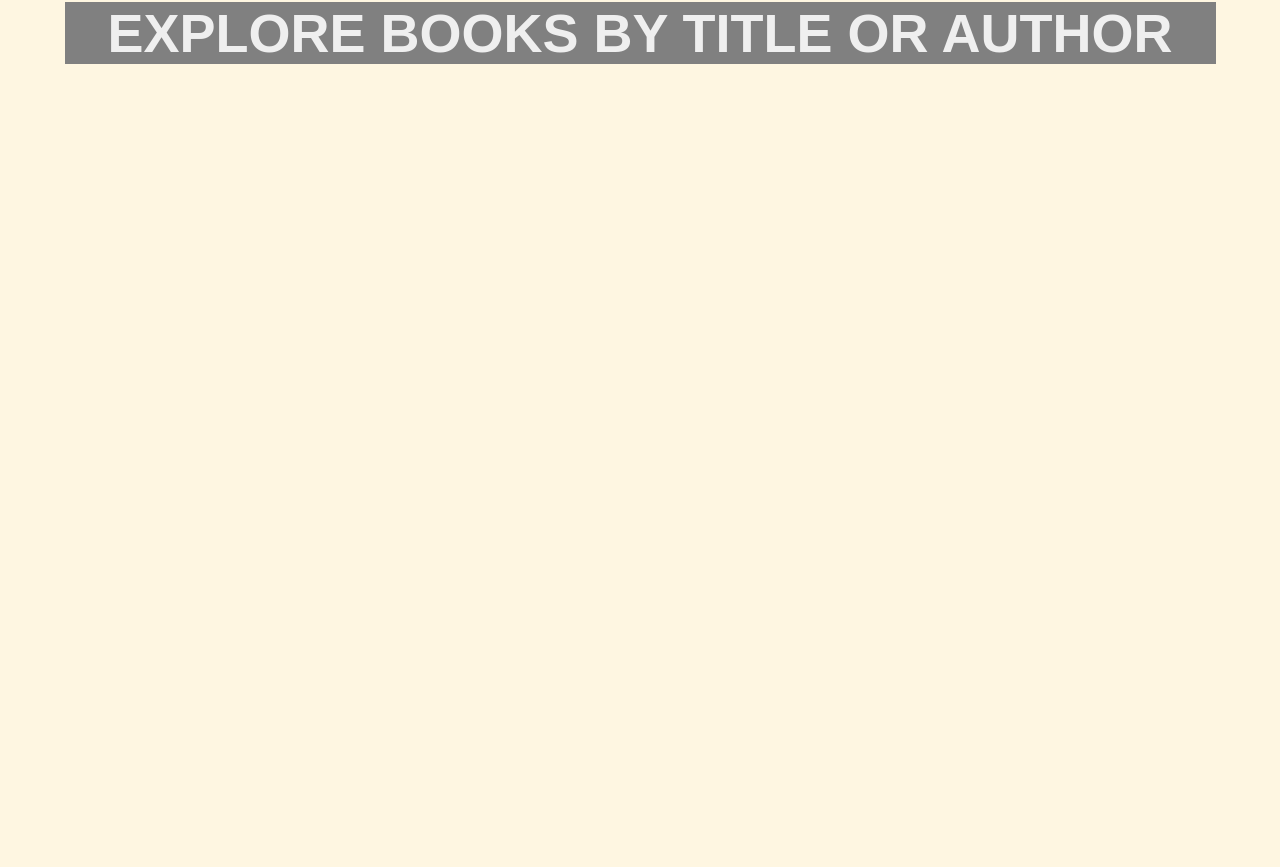
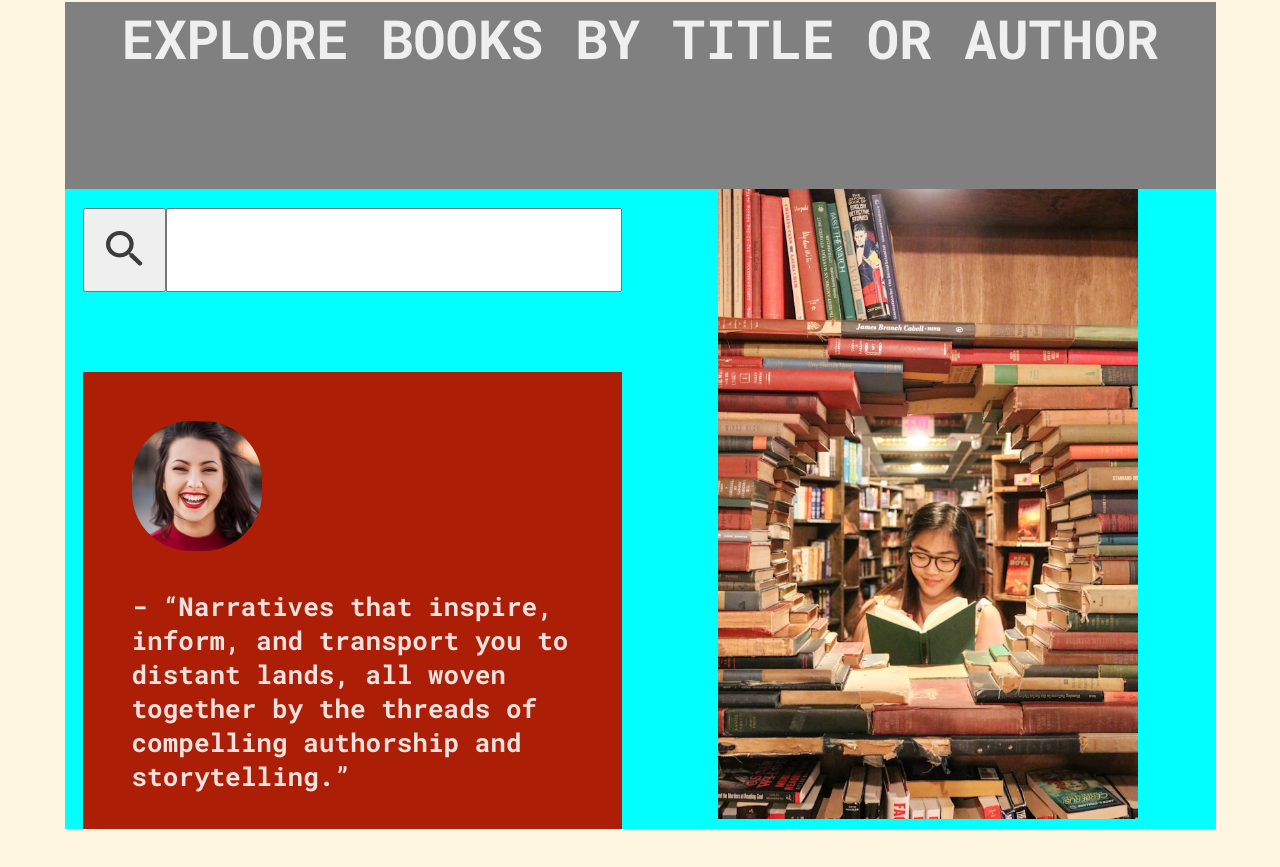
Before and after one commit to lapazyygeli/diverse-literature-hub, a React (Vite) app in the folder diverse-literature-hub/: page / in a window 1280 px wide. Shown: the part 1333-2200 px from the top of the page. Built offline with nearby package versions, Linux system fonts and the light colour scheme.

Commit message:
Modify title-author section

```diff
--- a/diverse-literature-hub/index.html
+++ b/diverse-literature-hub/index.html
@@ -7,6 +7,9 @@ Will you need it somewhere else? It should be a component.
   <head>
     <meta charset="UTF-8" />
     <link rel="icon" type="image/svg+xml" href="/vite.svg" />
+    <link rel="preconnect" href="https://fonts.googleapis.com">
+    <link rel="preconnect" href="https://fonts.gstatic.com" crossorigin>
+    <link rel="stylesheet" href="https://fonts.googleapis.com/css2?family=Roboto+Mono:wght@700&display=swap">
     <meta name="viewport" content="width=device-width, initial-scale=1.0" />
     <title>Diverse Literature Hub</title>
   </head>
--- a/diverse-literature-hub/src/App.css
+++ b/diverse-literature-hub/src/App.css
@@ -36,6 +36,24 @@
 
 
 
+/* Containers */
+.container {
+  max-width: var(--container-max-width);
+  background-color: grey;
+  height: 100%;
+  margin: 0 auto;
+}
+
+/* Headings */
+h1, h2 {
+  font: var(--font-heading);
+  text-transform: uppercase;
+  text-align: center;
+  margin: 0;
+}
+
+
+
 /* Sections */
 section {
   min-height: var(--section-min-height);
@@ -55,20 +73,97 @@ section.latest-releases {
   background-color: var(--section3-color);
 }
 
+/* Section title-author related things */
+.title-author h2 {
+  margin-bottom: 115px;
+}
+
+.title-author .introduction-wrapper {
+  display: flex;
+  flex-wrap: wrap;
+  row-gap: 20px;
+  background-color: aqua;
+}
+
+.title-author .search-bar-avatar-wrapper {
+  display: flex;
+  flex-direction: column;
+  flex-grow: 1;
+  flex-basis: 50%;
+  padding: 0 18px;
+  box-sizing: border-box;
+}
+
+.title-author .search-bar {
+  display: flex;
+  margin: 19px 0 80px 0;
+}
+
+.title-author .search-bar img {
+  padding: 20px 15px;
+}
+
+.title-author .search-bar input {
+  width: 100%;
+}
+
+.title-author .avatar-wrapper {
+  height: 100%;
+  background-color: blueviolet;
+  padding: 49px 48px 36px 49px;
+  box-sizing: border-box;
+  min-width: 284px;
+}
+
+.title-author .avatar-wrapper p {
+  font: var(--font-avatar);
+  margin: 0;
+}
+
+.title-author .real-avatar-wrapper {
+  width: 130px;
+  height: 130px;
+  border-radius: 45%;
+  overflow: hidden;
+  margin-bottom: 38px;
+}
+
+.title-author .real-avatar-wrapper img {
+  object-fit: cover;
+  object-position: 0 -4px;
+  width: 100%;
+  height: 100%;
+  transform: scale(1.5);
+}
+
+.title-author .image-wrapper {
+  flex-grow: 1;
+  flex-basis: 50%;
+  text-align: center;
+  overflow: hidden;
+}
+
+.title-author .image-wrapper img {
+  max-width: 100%;
+  height: auto;
+}
+
+/* Section categories related things */
 
 
-/* Containers */
-.container {
-  max-width: var(--container-max-width);
-  background-color: grey;
-  height: 100%;
-  margin: 0 auto;
+/* Section latest-releases related things */
+
+
+/* Media */
+@media (min-width: 630px) {
+  .title-author .avatar-wrapper {
+    background-color: rgb(172, 31, 6);
+    min-width: 537px;
+  }
+
+  .title-author .image-wrapper img {
+
+    max-width: 504px;
+   height: 630px;
+  }
 }
-
-/* Headings */
-h1, h2 {
-  font: var(--font-heading);
-  text-transform: uppercase;
-  text-align: center;
-  margin: 0;
-}
--- a/diverse-literature-hub/src/App.jsx
+++ b/diverse-literature-hub/src/App.jsx
@@ -9,11 +9,21 @@ function App() {
         <div className="hero-image">
           <nav className="navbar">
             <ul>
-              <li><a href="#">home</a></li>
-              <li><a href="#title-author">search</a></li>
-              <li><a href="#categories">categories</a></li>
-              <li><a href="#latest-releases">latest releases</a></li>
-              <li><a href="#">about</a></li>
+              <li>
+                <a href="#">home</a>
+              </li>
+              <li>
+                <a href="#title-author">search</a>
+              </li>
+              <li>
+                <a href="#categories">categories</a>
+              </li>
+              <li>
+                <a href="#latest-releases">latest releases</a>
+              </li>
+              <li>
+                <a href="#">about</a>
+              </li>
             </ul>
           </nav>
         </div>
@@ -22,6 +32,35 @@ function App() {
         <section id="title-author" className="title-author">
           <div className="container">
             <h2>explore books by title or author</h2>
+            <div className="introduction-wrapper">
+              <div className="search-bar-avatar-wrapper">
+                <div className="search-bar">
+                  <button>
+                    <img
+                      src="/src/assets/images/icons/search.png"
+                      alt="search icon"
+                    />
+                  </button>
+                  <input type="text" />
+                </div>
+                <div className="avatar-wrapper">
+                  <div className="real-avatar-wrapper">
+                    <img
+                      src="/src/assets/images/michael-dam-mEZ3PoFGs_k-unsplash.jpg"
+                      alt="avatar image"
+                    />
+                  </div>
+                  <p>
+                    - “Narratives that inspire, inform, and transport you to
+                    distant lands, all woven together by the threads of
+                    compelling authorship and storytelling.”
+                  </p>
+                </div>
+              </div>
+              <div className="image-wrapper">
+                <img src="/src/assets/images/ying-ge--Yo1cWJVKFY-unsplash.jpg" />
+              </div>
+            </div>
           </div>
         </section>
         <section id="categories" className="categories">
--- a/diverse-literature-hub/src/index.css
+++ b/diverse-literature-hub/src/index.css
@@ -3,6 +3,7 @@
   --font-slogan: 800 5.75rem 'Inter', sans-serif;
   --font-heading: 700 3.375rem 'Roboto Mono', sans-serif;
   --font-navbar-items: 700 0.9rem 'Roboto', sans-serif;
+  --font-avatar: 700 1.625rem 'Roboto Mono', sans-serif;
   --text-color-default: #000;
   --container-max-width: 1151px;
   --section-min-height: 1194px;
```
Also changed, not shown: diverse-literature-hub/src/assets/images/icons/search.png (added).
